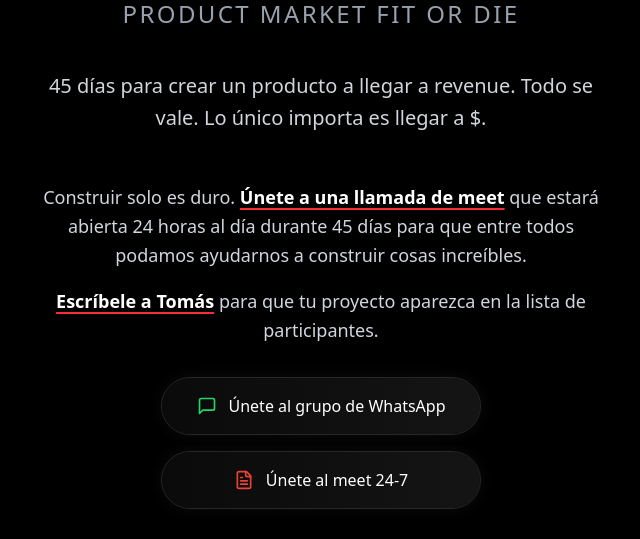
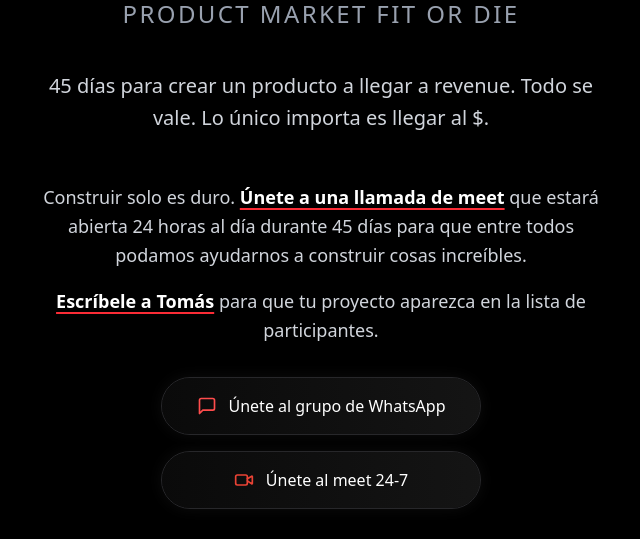
Before and after one commit to tomasCalletce/pmf-or-die, a Next.js app: page / in a window 1280 px wide. Shown: the part 258-797 px from the top of the page, without its empty margins (319-959 px from the left). Built offline with nearby package versions, Linux system fonts and the light colour scheme.

Commit message:
feat: better looking

```diff
--- a/src/app/page.tsx
+++ b/src/app/page.tsx
@@ -1,4 +1,4 @@
-import { MessageSquare, FileText } from "lucide-react";
+import { MessageSquare, Video } from "lucide-react";
 
 export default function HomePage() {
   return (
@@ -48,7 +48,7 @@ export default function HomePage() {
         </div>
         <p className="text-center text-lg md:text-xl leading-relaxed max-w-xl mx-auto text-gray-300 font-light mb-8">
           45 días para crear un producto a llegar a revenue. Todo se vale. Lo
-          único importa es llegar a $.
+          único importa es llegar al $.
         </p>
 
         <div className="w-full max-w-xl mx-auto mt-4">
@@ -75,7 +75,7 @@ export default function HomePage() {
               className="group relative px-8 py-4 flex items-center gap-3 rounded-full bg-black bg-opacity-60 backdrop-blur-md border border-zinc-800 hover:border-zinc-700 shadow-[0_0_15px_rgba(255,255,255,0.05)] transition-all w-80 justify-center"
             >
               <div className="absolute inset-0 bg-gradient-to-r from-[#111111] to-[#222222] rounded-full opacity-60"></div>
-              <MessageSquare className="w-5 h-5 relative z-10 text-[#25D366]" />
+              <MessageSquare className="w-5 h-5 relative z-10 text-[#FF4C4C]" />
               <span className="font-medium text-white relative z-10">
                 Únete al grupo de WhatsApp
               </span>
@@ -88,7 +88,7 @@ export default function HomePage() {
               className="group relative px-8 py-4 flex items-center gap-3 rounded-full bg-black bg-opacity-60 backdrop-blur-md border border-zinc-800 hover:border-zinc-700 shadow-[0_0_15px_rgba(255,255,255,0.05)] transition-all w-80 justify-center"
             >
               <div className="absolute inset-0 bg-gradient-to-r from-[#111111] to-[#222222] rounded-full opacity-60"></div>
-              <FileText className="w-5 h-5 relative z-10 text-[#EA4335]" />
+              <Video className="w-5 h-5 relative z-10 text-[#EA4335]" />
               <span className="font-medium text-white relative z-10">
                 Únete al meet 24-7
               </span>
```
